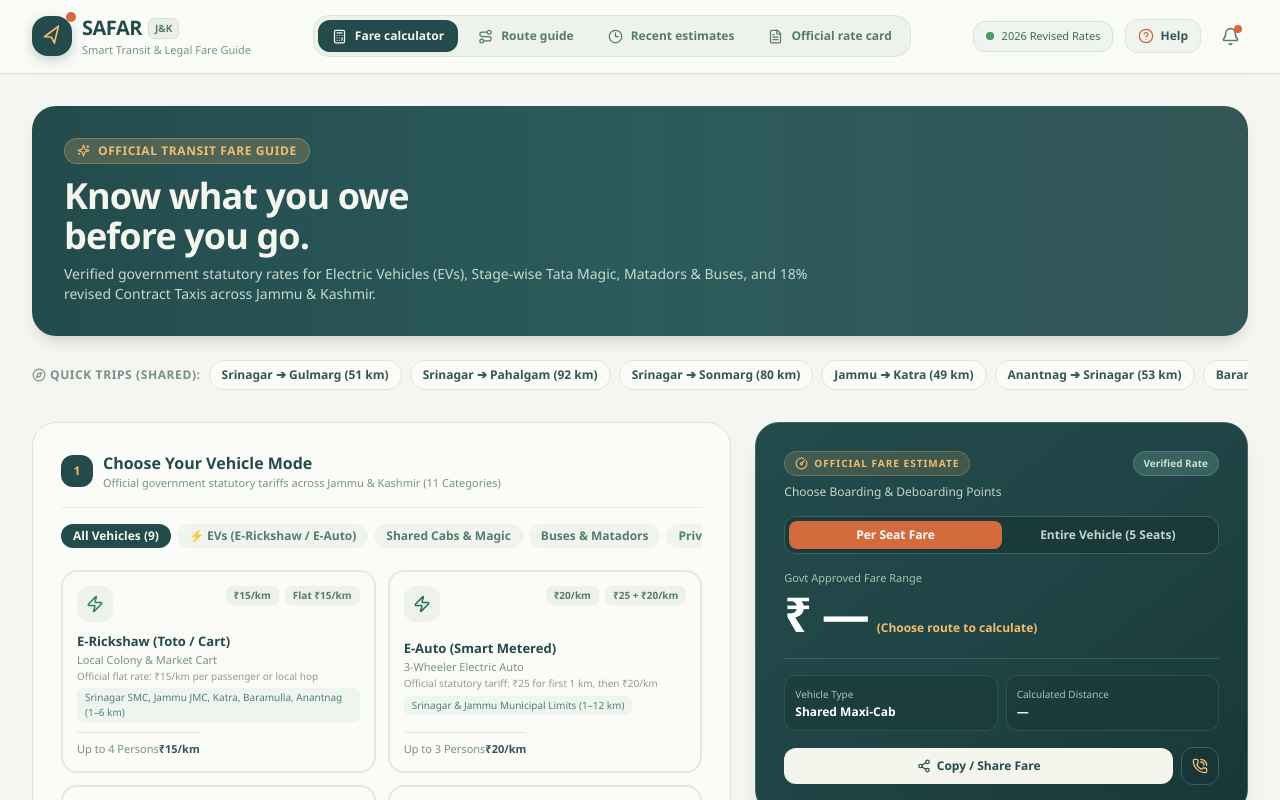
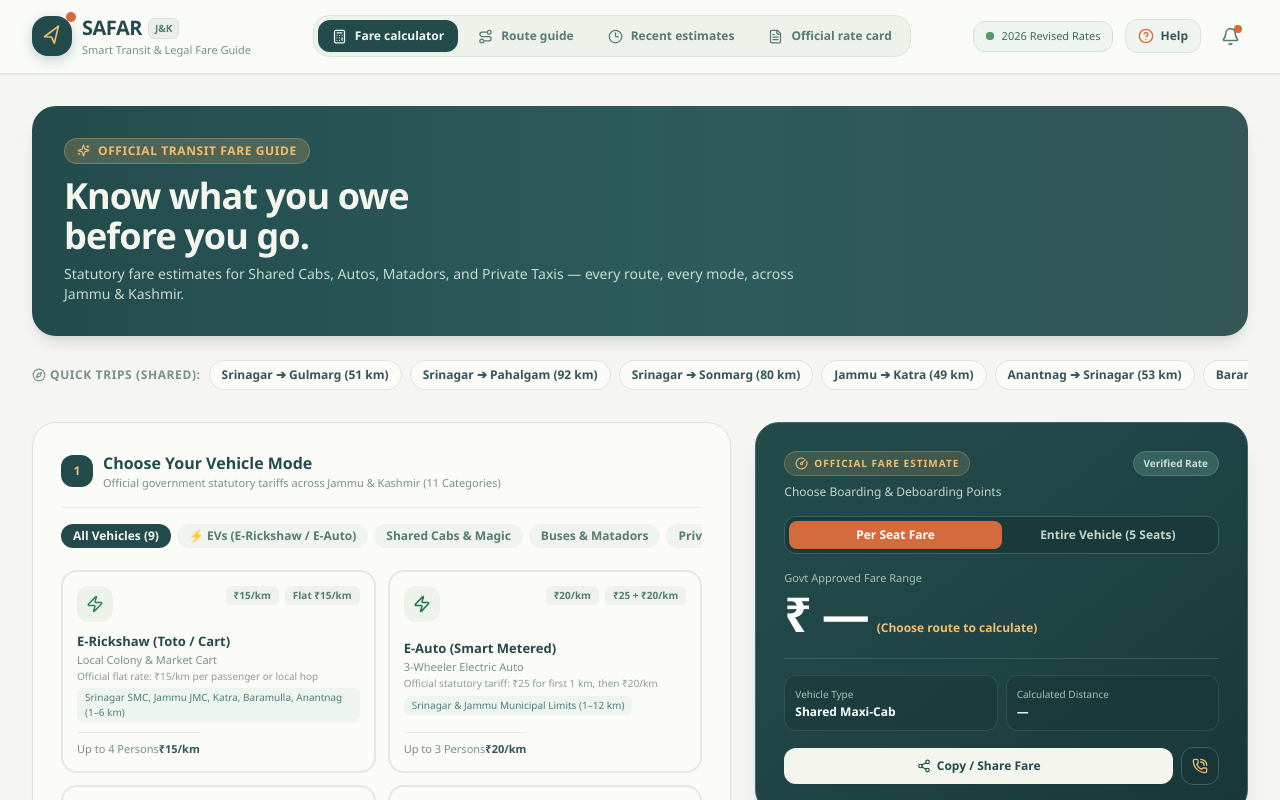
Before and after one commit to Farhaan327426/SafarApp, a React (Vite) app: page / in a window 1280 px wide. Shown: the top 800 px of the page. Built offline with nearby package versions, Linux system fonts and the light colour scheme.

Commit message:
Update hero tagline: 'Statutory fare estimates for Shared Cabs, Autos, Matadors, and Private Taxis — every route, every mode, across Jammu & Kashmir.'

```diff
--- a/frontend/index.html
+++ b/frontend/index.html
@@ -150,7 +150,7 @@
               <span>Official Transit Fare Guide</span>
             </div>
             <h1>Know what you owe before you go.</h1>
-            <p>Simple, statutory price estimates for Shared Cabs, Autos, Mini Buses (Matadors), and Private Taxis across Jammu & Kashmir.</p>
+            <p>Statutory fare estimates for Shared Cabs, Autos, Matadors, and Private Taxis — every route, every mode, across Jammu & Kashmir.</p>
           </div>
           <div class="hero-mountain-bg"></div>
         </div>
--- a/src/App.jsx
+++ b/src/App.jsx
@@ -1529,7 +1529,7 @@
                   before you go.
                 </h1>
                 <p className="mt-2 text-xs sm:text-sm text-[#c7dad0] leading-relaxed">
-                  Verified government statutory rates for Electric Vehicles (EVs), Stage-wise Tata Magic, Matadors & Buses, and 18% revised Contract Taxis across Jammu & Kashmir.
+                  Statutory fare estimates for Shared Cabs, Autos, Matadors, and Private Taxis — every route, every mode, across Jammu & Kashmir.
                 </p>
               </div>
             </section>
```
